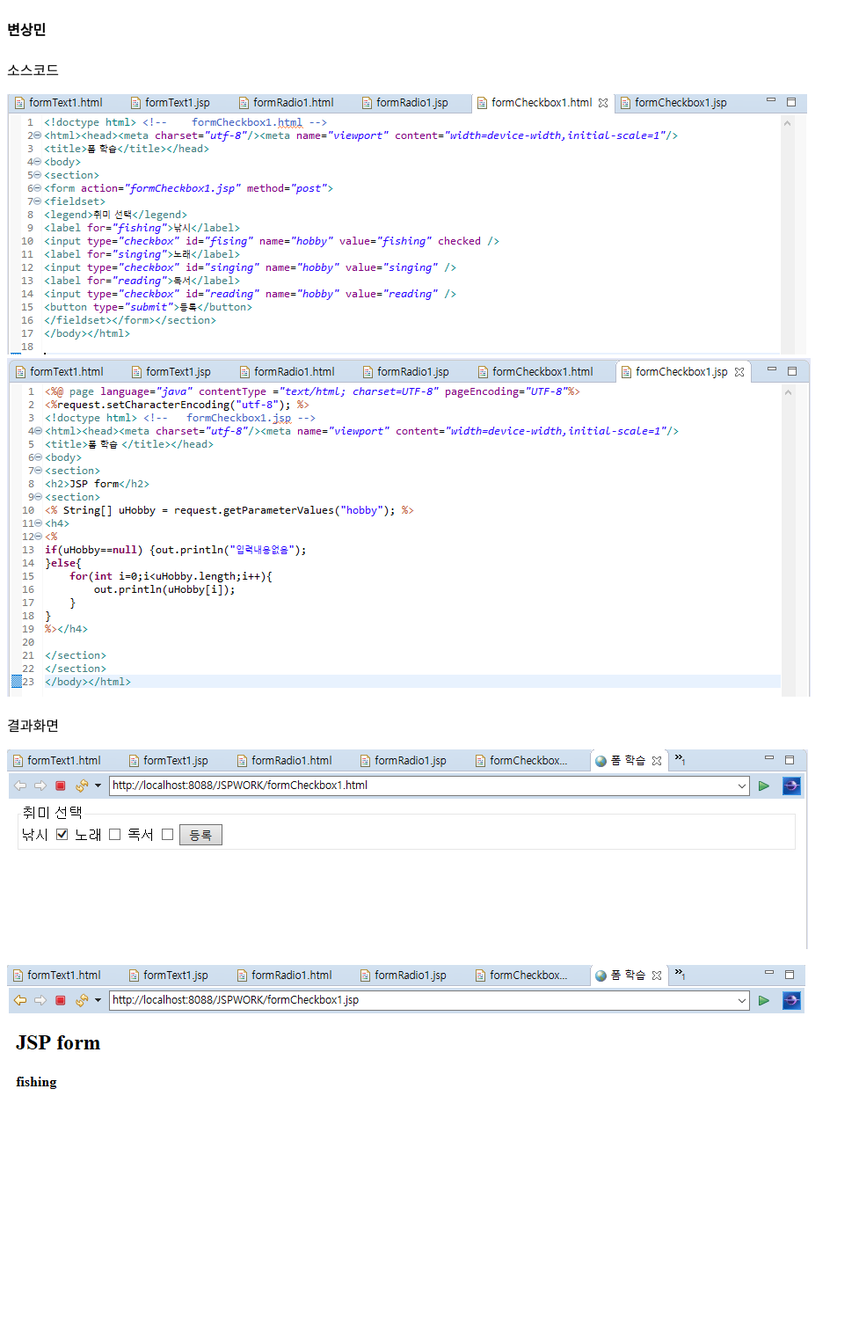
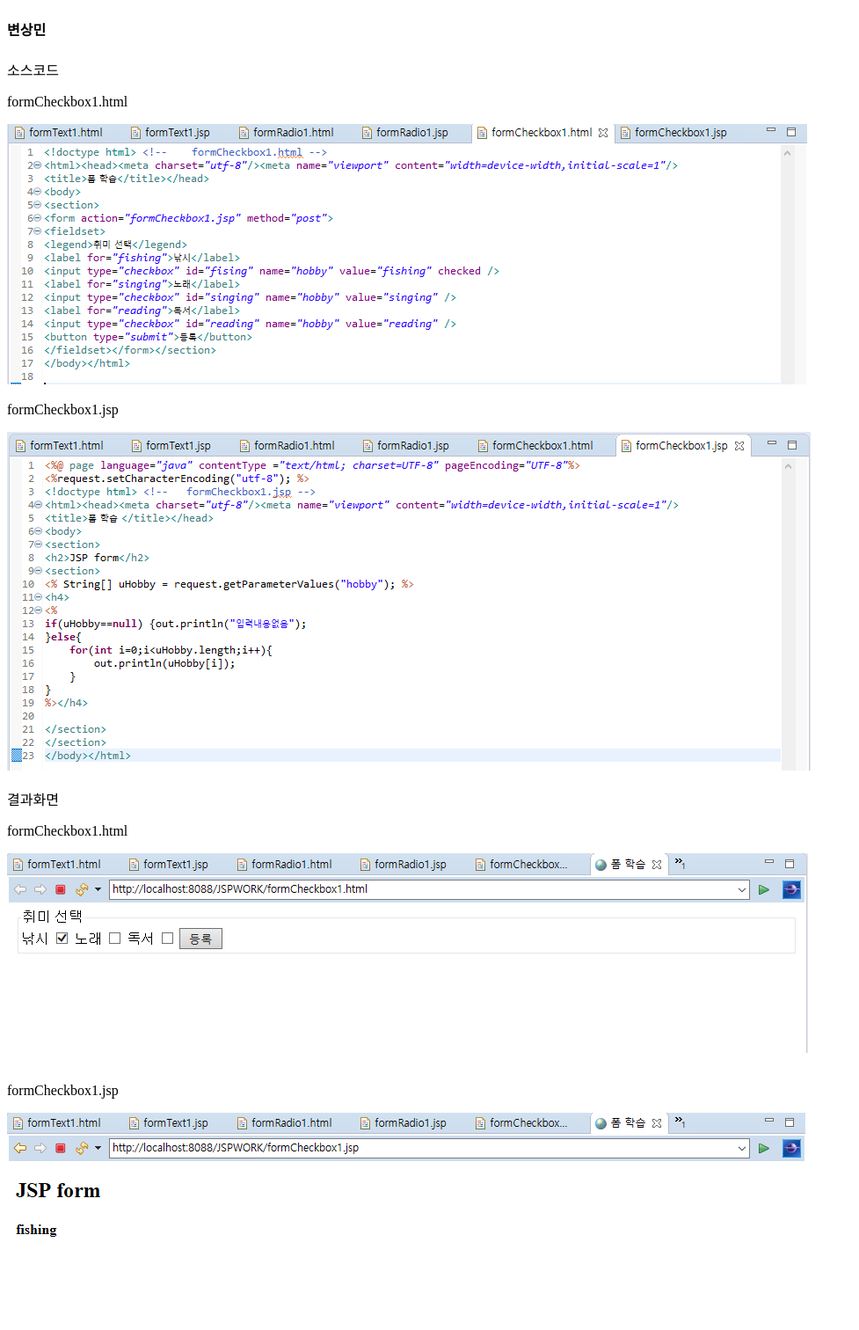
Before and after one commit to 1209bsm/1209bsm.github.io, a plain HTML site: page jsp/3/20220303.html in a window 1280 px wide. Shown: the whole page at 88% size, without its empty margins (0-977 px from the left). Before the commit the page ends 1350 px from the top, so only its background shows below. Drawn offline with nearby package versions, Linux system fonts and the light colour scheme.

Commit message:
Update 20220303.html

```diff
--- a/jsp/3/20220303.html
+++ b/jsp/3/20220303.html
@@ -10,19 +10,23 @@
   <title>변상민 JSP</title></head>
 <body><header></header><section>
   <h4>변상민</h4><p>소스코드</p>
+  <p>formCheckbox1.html</p>
   <picture>
     <source media="(min-width: 768px)" srcset="./20220303s1.png"/>
 <img src="./20220303s1_small.png" alt="소스코드" style="width:auto;"/>
   </picture>
+  <p>formCheckbox1.jsp</p>
 <picture>
     <source media="(min-width: 768px)" srcset="./20220303s2.png"/>
   <img src="./20220303s2_small.png" alt="소스코드" style="width:auto;"/>
   </picture>
   <p>결과화면</p>
+  <p>formCheckbox1.html</p>
   <picture>
     <source media="(min-width: 768px)" srcset="./20220303r1.png"/>
     <img src="./20220303r1_small.png" alt="소스코드" style="width:auto;"/>
   </picture>
+  <p>formCheckbox1.jsp</p>
 <picture>
     <source media="(min-width: 768px)" srcset="./20220303r2.png"/>
   <img src="./20220303r2_small.png" alt="소스코드" style="width:auto;"/>
```
